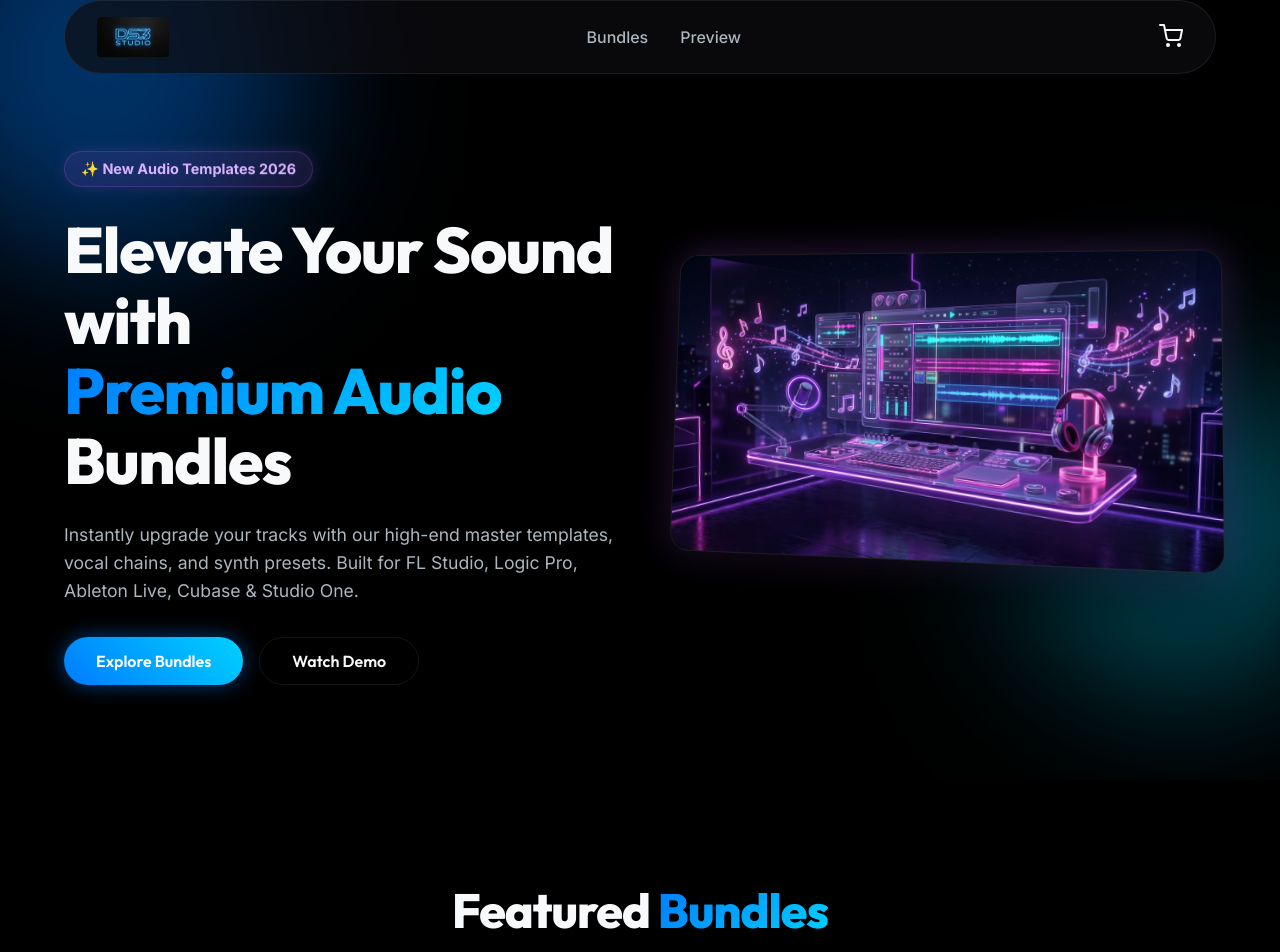
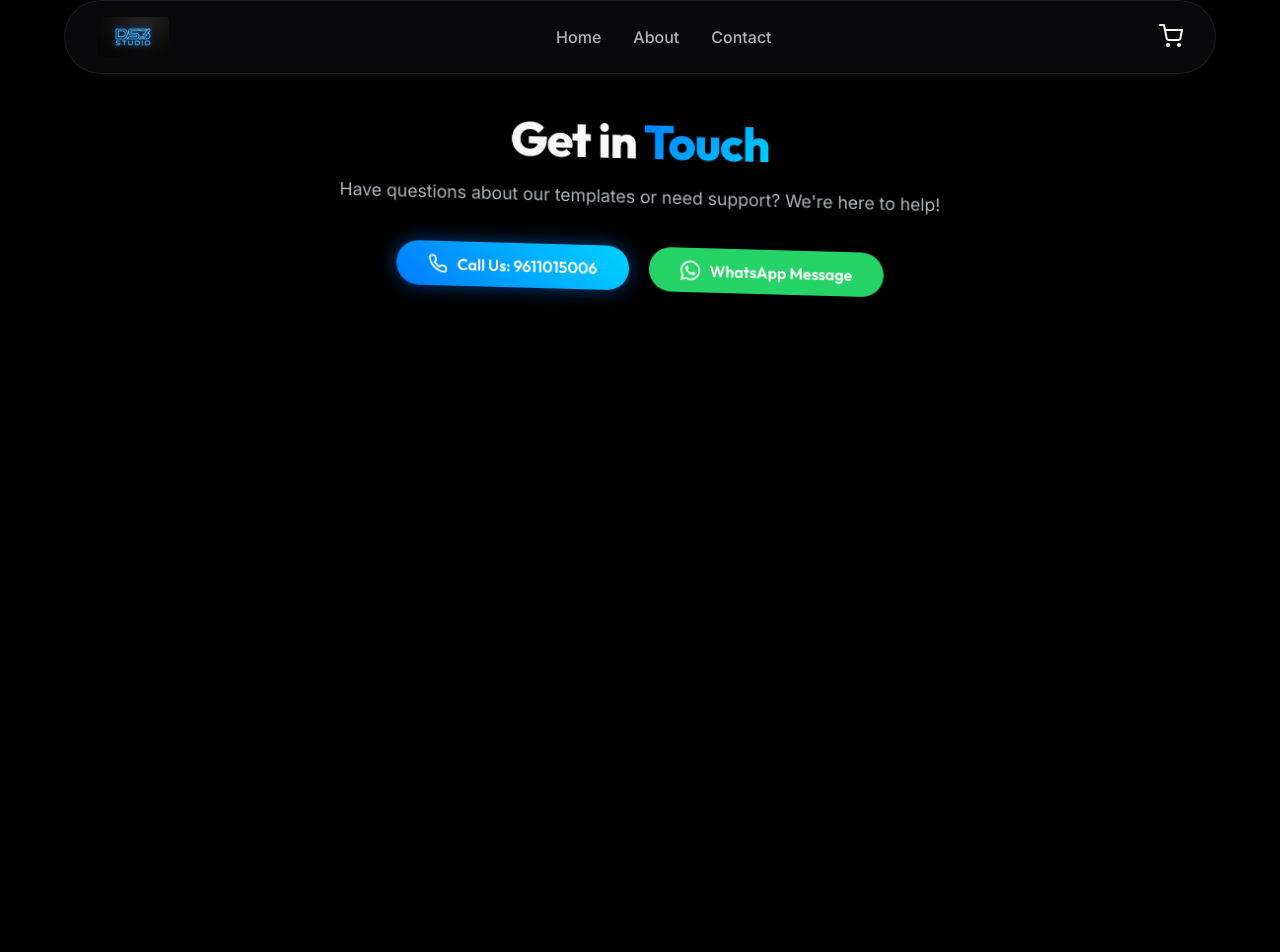
Before and after one commit to ragul-genz/video-editing-, a React (Vite) app: page /contact in a window 1280 px wide. Shown: the part 20-972 px from the top of the page. After the commit the page ends 800 px from the top, so only its background shows below. Built offline with nearby package versions, Linux system fonts and the light colour scheme.

Commit message:
Add react-router-dom, Home, About, and Contact pages

```diff
--- a/package.json
+++ b/package.json
@@ -11,7 +11,8 @@
   },
   "dependencies": {
     "react": "^19.2.8",
-    "react-dom": "^19.2.8"
+    "react-dom": "^19.2.8",
+    "react-router-dom": "^7.18.3"
   },
   "devDependencies": {
     "@types/react": "^19.2.18",
--- a/src/App.jsx
+++ b/src/App.jsx
@@ -1,15 +1,16 @@
 import React, { useState } from 'react';
+import { BrowserRouter as Router, Routes, Route } from 'react-router-dom';
 import Navbar from './components/Navbar';
-import Hero from './components/Hero';
-import Products from './components/Products';
-import DemoPlayer from './components/DemoPlayer';
+import Home from './pages/Home';
+import About from './pages/About';
+import Contact from './pages/Contact';
 import Cart from './components/Cart';
 import ProductModal from './components/ProductModal';
 
 function App() {
   const [cartItems, setCartItems] = useState([]);
   const [isCartOpen, setIsCartOpen] = useState(false);
-  const [activeDemo, setActiveDemo] = useState("Cinematic Transitions Pro");
+  const [activeDemo, setActiveDemo] = useState("FL Studio Master Template");
   const [selectedProduct, setSelectedProduct] = useState(null);
 
   const addToCart = (product) => {
@@ -31,12 +32,15 @@ function App() {
   }, 0);
 
   return (
+    <Router>
       <div className="app">
         <Navbar cartCount={cartItems.length} onCartClick={() => setIsCartOpen(true)} />
         <main>
-        <Hero />
-        <Products addToCart={addToCart} onPreview={previewProduct} onProductClick={openProductDetails} />
-        <DemoPlayer activeDemo={activeDemo} />
+          <Routes>
+            <Route path="/" element={<Home addToCart={addToCart} onPreview={previewProduct} onProductClick={openProductDetails} activeDemo={activeDemo} />} />
+            <Route path="/about" element={<About />} />
+            <Route path="/contact" element={<Contact />} />
+          </Routes>
         </main>
         <Cart
           isOpen={isCartOpen}
@@ -52,6 +56,7 @@ function App() {
           addToCart={addToCart}
         />
       </div>
+    </Router>
   );
 }
 
--- a/src/components/Navbar.jsx
+++ b/src/components/Navbar.jsx
@@ -1,17 +1,19 @@
 import React from 'react';
+import { Link } from 'react-router-dom';
 import './Navbar.css';
 
 const Navbar = ({ cartCount = 0, onCartClick }) => {
   return (
     <nav className="navbar glass-panel">
       <div className="nav-container">
-        <a href="#" className="logo">
+        <Link to="/" className="logo">
           <img src="/ds3_logo.jpg" alt="DS3 Studio Logo" style={{ height: '40px', borderRadius: '4px' }} />
-        </a>
+        </Link>
 
         <ul className="nav-links">
-          <li><a href="#products">Bundles</a></li>
-          <li><a href="#demo">Preview</a></li>
+          <li><Link to="/">Home</Link></li>
+          <li><Link to="/about">About</Link></li>
+          <li><Link to="/contact">Contact</Link></li>
         </ul>
 
         <div className="nav-actions">
--- /dev/null
+++ b/src/pages/About.jsx
@@ -0,0 +1,16 @@
+import React from 'react';
+
+const About = () => {
+  return (
+    <section className="about-section floating-element delay-1" style={{ padding: '100px 20px', textAlign: 'center', minHeight: '60vh', display: 'flex', flexDirection: 'column', justifyContent: 'center', alignItems: 'center' }}>
+      <h1 className="section-title">About <span className="text-gradient">DS3 Studio</span></h1>
+      <p className="section-subtitle" style={{ maxWidth: '800px', margin: '20px auto', fontSize: '1.2rem', lineHeight: '1.8' }}>
+        At DS3 Studio, our mission is to empower music producers and audio engineers of all skill levels.
+        We provide industry-standard DAW templates, vocal chains, and synth presets crafted by professionals.
+        Whether you use FL Studio, Logic Pro, Ableton Live, or Studio One, our premium audio bundles are designed to instantly elevate your sound to the next level.
+      </p>
+    </section>
+  );
+};
+
+export default About;
--- /dev/null
+++ b/src/pages/Contact.jsx
@@ -0,0 +1,30 @@
+import React from 'react';
+
+const Contact = () => {
+  return (
+    <section className="contact-section floating-element delay-2" style={{ padding: '100px 20px', textAlign: 'center', minHeight: '60vh', display: 'flex', flexDirection: 'column', justifyContent: 'center', alignItems: 'center' }}>
+      <h1 className="section-title">Get in <span className="text-gradient">Touch</span></h1>
+      <p className="section-subtitle" style={{ marginBottom: '40px' }}>
+        Have questions about our templates or need support? We're here to help!
+      </p>
+
+      <div className="contact-actions" style={{ display: 'flex', gap: '20px', flexWrap: 'wrap', justifyContent: 'center' }}>
+        <a href="tel:9611015006" className="btn-primary" style={{ display: 'flex', alignItems: 'center', gap: '10px' }}>
+          <svg xmlns="http://www.w3.org/2000/svg" width="20" height="20" viewBox="0 0 24 24" fill="none" stroke="currentColor" strokeWidth="2" strokeLinecap="round" strokeLinejoin="round">
+            <path d="M22 16.92v3a2 2 0 0 1-2.18 2 19.79 19.79 0 0 1-8.63-3.07 19.5 19.5 0 0 1-6-6 19.79 19.79 0 0 1-3.07-8.67A2 2 0 0 1 4.11 2h3a2 2 0 0 1 2 1.72 12.84 12.84 0 0 0 .7 2.81 2 2 0 0 1-.45 2.11L8.09 9.91a16 16 0 0 0 6 6l1.27-1.27a2 2 0 0 1 2.11-.45 12.84 12.84 0 0 0 2.81.7A2 2 0 0 1 22 16.92z"></path>
+          </svg>
+          Call Us: 9611015006
+        </a>
+
+        <a href="https://wa.me/919611015006" target="_blank" rel="noopener noreferrer" className="btn-secondary" style={{ display: 'flex', alignItems: 'center', gap: '10px', background: '#25D366', color: 'white', border: 'none' }}>
+          <svg xmlns="http://www.w3.org/2000/svg" width="20" height="20" viewBox="0 0 24 24" fill="currentColor">
+            <path d="M17.472 14.382c-.297-.149-1.758-.867-2.03-.967-.273-.099-.471-.148-.67.15-.197.297-.767.966-.94 1.164-.173.199-.347.223-.644.075-.297-.15-1.255-.463-2.39-1.475-.883-.788-1.48-1.761-1.653-2.059-.173-.297-.018-.458.13-.606.134-.133.298-.347.446-.52.149-.174.198-.298.298-.497.099-.198.05-.371-.025-.52-.075-.149-.669-1.612-.916-2.207-.242-.579-.487-.5-.669-.51-.173-.008-.371-.01-.57-.01-.198 0-.52.074-.792.372-.272.297-1.04 1.016-1.04 2.479 0 1.462 1.065 2.875 1.213 3.074.149.198 2.096 3.2 5.077 4.487.709.306 1.262.489 1.694.625.712.227 1.36.195 1.871.118.571-.085 1.758-.719 2.006-1.413.248-.694.248-1.289.173-1.413-.074-.124-.272-.198-.57-.347m-5.421 7.403h-.004a9.87 9.87 0 01-5.031-1.378l-.361-.214-3.741.982.998-3.648-.235-.374a9.86 9.86 0 01-1.51-5.26c.001-5.45 4.436-9.884 9.888-9.884 2.64 0 5.122 1.03 6.988 2.898a9.825 9.825 0 012.893 6.994c-.003 5.45-4.437 9.884-9.885 9.884m8.413-18.297A11.815 11.815 0 0012.05 0C5.495 0 .16 5.335.157 11.892c0 2.096.547 4.142 1.588 5.945L.057 24l6.305-1.654a11.882 11.882 0 005.683 1.448h.005c6.554 0 11.89-5.335 11.893-11.893a11.821 11.821 0 00-3.48-8.413z"/>
+          </svg>
+          WhatsApp Message
+        </a>
+      </div>
+    </section>
+  );
+};
+
+export default Contact;
--- /dev/null
+++ b/src/pages/Home.jsx
@@ -0,0 +1,16 @@
+import React from 'react';
+import Hero from '../components/Hero';
+import Products from '../components/Products';
+import DemoPlayer from '../components/DemoPlayer';
+
+const Home = ({ addToCart, onPreview, onProductClick, activeDemo }) => {
+  return (
+    <>
+      <Hero />
+      <Products addToCart={addToCart} onPreview={onPreview} onProductClick={onProductClick} />
+      <DemoPlayer activeDemo={activeDemo} />
+    </>
+  );
+};
+
+export default Home;
```
Also changed, not shown: 1 other file (tests, documents, lock files or other folders). Lines whose indentation alone changed are shown as unchanged.
